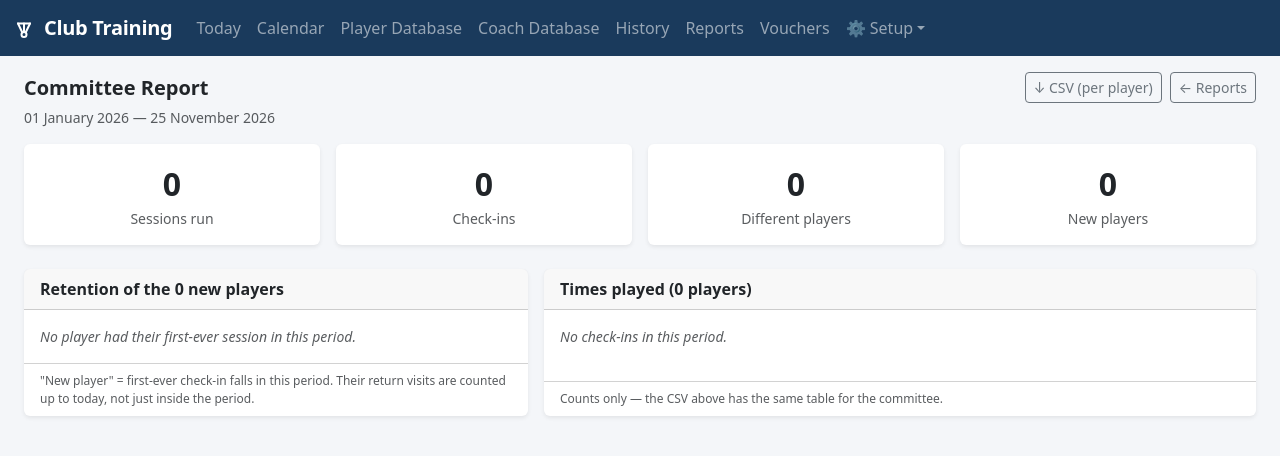
After one commit to markosharknz1/Club_Training, a Flask app: page /reports/committee in a window 1280 px wide. The commit adds this page. Shown: the top 456 px of the page. Run offline with Flask 3, Linux system fonts and the light colour scheme; data that the repository does not hold is empty; parts of the project's set-up code (start-up, migrations or seed data) failed here and were passed over; some libraries are stand-ins or nearby versions.

Commit message:
Committee report: new players, retention and per-player counts over a range
Reports gains a Committee report for an explicit date range: sessions
run, check-ins, different players, new players (first-ever visit in the
period) and retention buckets - came once, returned 1-2 more times,
became semi-regular, became a regular - with a came-back-at-least-once
rate. Return visits count up to today, not just inside the range, so a
January starter still playing in June counts as kept. A per-player
times-played table (counts only) downloads as CSV for the committee.

Co-Authored-By: Claude Fable 5 <noreply@anthropic.com>

```diff
--- a/app.py
+++ b/app.py
@@ -22,7 +22,7 @@ from models import (db, Setting, SessionTemplate, Group, Coach, Player,
 
 
 APP_VERSION = '1.13.0'
-APP_RELEASED = '23 October 2026'   # bump alongside APP_VERSION at release time
+APP_RELEASED = '28 October 2026'   # bump alongside APP_VERSION at release time
 
 # ─── Branding ───────────────────────────────────────────────────────
 # Bundled club icons (static/icons/sports/<key>.svg — see LICENSE.md there).
@@ -2462,6 +2462,51 @@ def create_app():
             total_new=data['total_new'],
         )
 
+    def _committee_range():
+        """(start, end) from the query string, defaulting to this year so
+        far. Returns (start, end, error)."""
+        try:
+            start = date.fromisoformat(request.args.get('start', '')
+                                       or date(date.today().year, 1, 1).isoformat())
+            end = date.fromisoformat(request.args.get('end', '')
+                                     or date.today().isoformat())
+        except ValueError:
+            return None, None, 'Pick valid From and To dates.'
+        if start > end:
+            return None, None, 'The From date must be before the To date.'
+        return start, end, None
+
+    @app.route('/reports/committee')
+    def reports_committee():
+        start, end, err = _committee_range()
+        if err:
+            flash(err, 'danger')
+            return redirect(url_for('reports'))
+        return render_template('reports_committee.html',
+                               **_committee_report_data(start, end))
+
+    @app.route('/reports/committee.csv')
+    def reports_committee_csv():
+        import csv, io
+        from flask import Response
+        start, end, err = _committee_range()
+        if err:
+            flash(err, 'danger')
+            return redirect(url_for('reports'))
+        data = _committee_report_data(start, end)
+        buf = io.StringIO()
+        w = csv.writer(buf)
+        w.writerow([f'Times played {start.strftime("%d/%m/%Y")} to {end.strftime("%d/%m/%Y")}'])
+        w.writerow(['Player', 'Times played in period', 'New this period',
+                    'Total sessions ever'])
+        for r in data['players']:
+            w.writerow([r['name'], r['plays'], 'Yes' if r['new'] else '',
+                        r['total_ever']])
+        return Response(
+            buf.getvalue(), mimetype='text/csv',
+            headers={'Content-Disposition':
+                     f'attachment; filename=committee_report_{start.isoformat()}_{end.isoformat()}.csv'})
+
     @app.route('/reports/export')
     def reports_export():
         import io
@@ -3845,6 +3890,60 @@ def _report_month_data(year, month):
     }
 
 
+def _committee_report_data(start, end):
+    """Committee numbers for an explicit date range: how many new players,
+    whether they stuck around (retention), and how often each player played.
+
+    'New player' = their first-ever check-in falls inside the range (not the
+    manual NEW tick, which staff can forget). Retention counts each new
+    player's TOTAL check-ins from their first day to today — not just inside
+    the range — so a January starter still playing in June counts as kept."""
+    rows = (db.session.query(Attendance.player_id, SessionDate.date)
+            .join(SessionDate, Attendance.session_date_id == SessionDate.id)
+            .order_by(SessionDate.date).all())
+    first_ever, totals_ever, in_range = {}, {}, {}
+    sessions_in_range = set()
+    for pid, d in rows:
+        first_ever.setdefault(pid, d)
+        totals_ever[pid] = totals_ever.get(pid, 0) + 1
+        if start <= d <= end:
+            in_range[pid] = in_range.get(pid, 0) + 1
+            sessions_in_range.add(d)
+    new_pids = {pid for pid, f in first_ever.items() if start <= f <= end}
+
+    buckets = [('Came once, never returned', lambda n: n == 1),
+               ('Returned 1–2 more times (2–3 total)', lambda n: 2 <= n <= 3),
+               ('Became semi-regular (4–9 total)', lambda n: 4 <= n <= 9),
+               ('Became a regular (10+ total)', lambda n: n >= 10)]
+    retention = [(label, sum(1 for pid in new_pids if test(totals_ever[pid])))
+                 for label, test in buckets]
+    returned = sum(1 for pid in new_pids if totals_ever[pid] >= 2)
+
+    names = {p.id: p.name for p in Player.query.all()}
+    players = sorted(
+        ({'name': names.get(pid, f'(deleted player {pid})'),
+          'plays': cnt,
+          'new': pid in new_pids,
+          'total_ever': totals_ever[pid]}
+         for pid, cnt in in_range.items()),
+        key=lambda r: (-r['plays'], r['name'].lower()))
+
+    sd_count = (SessionDate.query
+                .filter(SessionDate.date >= start, SessionDate.date <= end)
+                .count())
+    return {
+        'start': start, 'end': end,
+        'sessions_run': sd_count,
+        'total_checkins': sum(in_range.values()),
+        'unique_players': len(in_range),
+        'new_players': len(new_pids),
+        'returned': returned,
+        'retention_rate': round(100 * returned / len(new_pids)) if new_pids else None,
+        'retention': retention,
+        'players': players,
+    }
+
+
 def _report_text(data, club):
     """Plain-text version of the report (the HTML is the readable one)."""
     lab = lambda pt: _voucher_label() if pt == 'Sports Voucher' else pt
--- /dev/null
+++ b/templates/reports_committee.html
@@ -0,0 +1,110 @@
+{% extends 'base.html' %}
+{% block title %}Committee Report — {{ app_title }}{% endblock %}
+{% block content %}
+
+<div class="d-flex justify-content-between align-items-center mb-1 flex-wrap gap-2">
+  <h5 class="mb-0 fw-bold">Committee Report</h5>
+  <div class="d-flex gap-2">
+    <a href="/reports/committee.csv?start={{ start.isoformat() }}&end={{ end.isoformat() }}"
+       class="btn btn-outline-secondary btn-sm">↓ CSV (per player)</a>
+    <a href="/reports" class="btn btn-outline-secondary btn-sm">← Reports</a>
+  </div>
+</div>
+<div class="text-muted small mb-3">{{ start.strftime('%d %B %Y') }} — {{ end.strftime('%d %B %Y') }}</div>
+
+{# Headline numbers #}
+<div class="row g-3 mb-4">
+  {% for num, label in [(sessions_run, 'Sessions run'),
+                        (total_checkins, 'Check-ins'),
+                        (unique_players, 'Different players'),
+                        (new_players, 'New players')] %}
+  <div class="col-6 col-md-3">
+    <div class="card border-0 shadow-sm text-center">
+      <div class="card-body py-3">
+        <div class="fs-2 fw-bold">{{ num }}</div>
+        <div class="text-muted small">{{ label }}</div>
+      </div>
+    </div>
+  </div>
+  {% endfor %}
+</div>
+
+<div class="row g-3 mb-4">
+  {# Retention #}
+  <div class="col-md-5">
+    <div class="card shadow-sm border-0 h-100">
+      <div class="card-header fw-semibold">Retention of the {{ new_players }} new player{{ 's' if new_players != 1 }}</div>
+      <div class="card-body p-0">
+        {% if new_players %}
+        <table class="table table-sm mb-0">
+          <tbody>
+            {% for label, cnt in retention %}
+            <tr>
+              <td>{{ label }}</td>
+              <td class="text-end fw-semibold" style="width:4rem">{{ cnt }}</td>
+              <td class="text-muted text-end" style="width:4rem">
+                {{ (100 * cnt / new_players) | round | int }}%
+              </td>
+            </tr>
+            {% endfor %}
+          </tbody>
+          <tfoot class="table-light fw-bold">
+            <tr>
+              <td>Came back at least once</td>
+              <td class="text-end">{{ returned }}</td>
+              <td class="text-end">{{ retention_rate }}%</td>
+            </tr>
+          </tfoot>
+        </table>
+        {% else %}
+        <p class="text-muted small fst-italic p-3 mb-0">No player had their first-ever
+          session in this period.</p>
+        {% endif %}
+      </div>
+      <div class="card-footer bg-transparent text-muted" style="font-size:.75rem">
+        "New player" = first-ever check-in falls in this period. Their return visits are
+        counted up to today, not just inside the period.
+      </div>
+    </div>
+  </div>
+
+  {# Per-player counts #}
+  <div class="col-md-7">
+    <div class="card shadow-sm border-0 h-100">
+      <div class="card-header fw-semibold">
+        Times played ({{ players | length }} player{{ 's' if players|length != 1 }})
+      </div>
+      <div class="card-body p-0" style="max-height:420px;overflow-y:auto">
+        {% if players %}
+        <table class="table table-sm table-hover align-middle mb-0" style="font-size:.88rem">
+          <thead class="table-dark" style="position:sticky;top:0">
+            <tr>
+              <th>Player</th>
+              <th class="text-end">Played this period</th>
+              <th class="text-end">Ever</th>
+              <th></th>
+            </tr>
+          </thead>
+          <tbody>
+            {% for r in players %}
+            <tr>
+              <td>{{ r.name }}</td>
+              <td class="text-end fw-semibold">{{ r.plays }}</td>
+              <td class="text-end text-muted">{{ r.total_ever }}</td>
+              <td>{% if r.new %}<span class="badge bg-warning text-dark" style="font-size:.65rem">NEW</span>{% endif %}</td>
+            </tr>
+            {% endfor %}
+          </tbody>
+        </table>
+        {% else %}
+        <p class="text-muted small fst-italic p-3 mb-0">No check-ins in this period.</p>
+        {% endif %}
+      </div>
+      <div class="card-footer bg-transparent text-muted" style="font-size:.75rem">
+        Counts only — the CSV above has the same table for the committee.
+      </div>
+    </div>
+  </div>
+</div>
+
+{% endblock %}
```
Also changed, not shown: CLAUDE.md (+24 -0 lines), RELEASE_NOTES.md (+26 -11 lines), templates/reports.html (+24 -0 lines).
